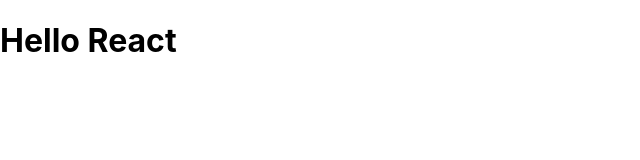
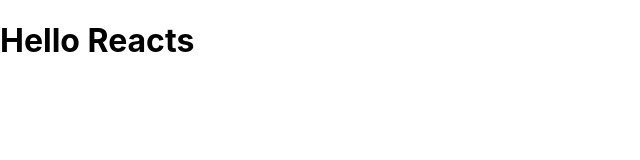
Before and after one commit to MohitSainiDev/React, a React (Create React App) app in the folder pizza-menu/: page / in a window 1280 px wide. Shown: the top 160 px of the page, without its empty margins (0-640 px from the left). Built offline with nearby package versions, Linux system fonts and the light colour scheme.

Commit message:
changed message

```diff
--- a/pizza-menu/src/App.js
+++ b/pizza-menu/src/App.js
@@ -2,7 +2,7 @@
 import "./App.css";
 
 function App() {
-  return <h1>Hello React</h1>;
+  return <h1>Hello Reacts</h1>;
 }
 
 export default App;
```
